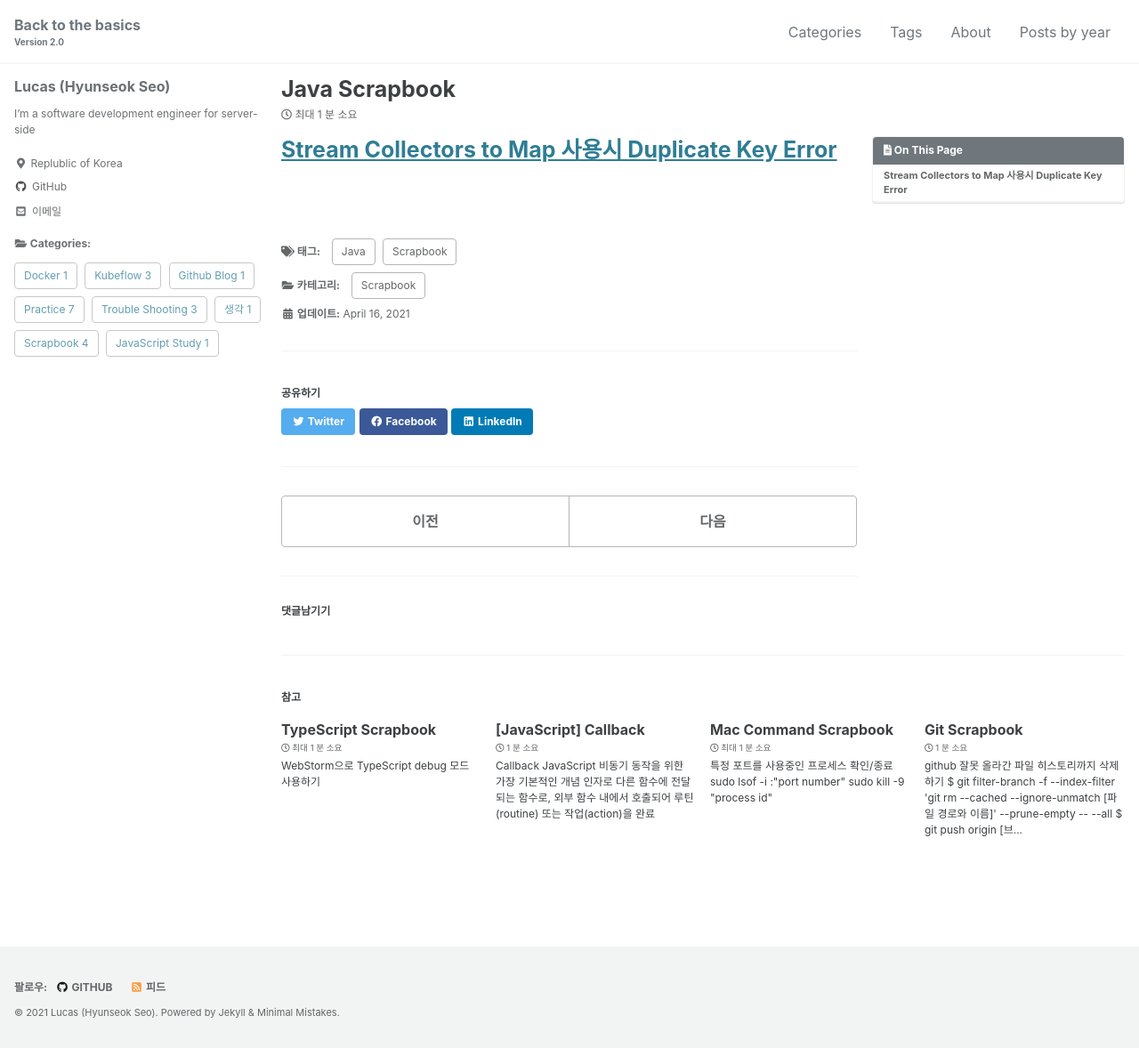
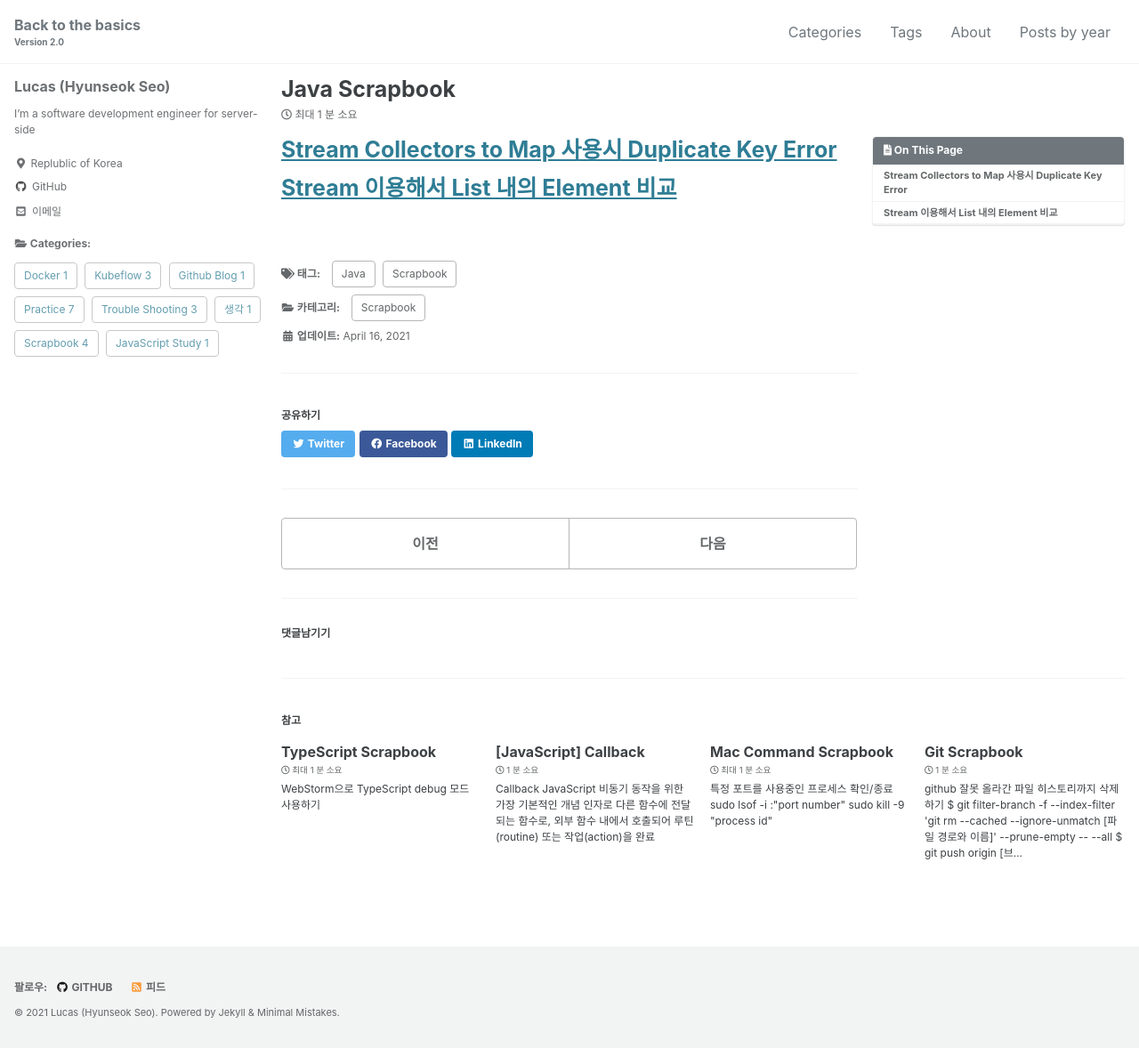
Before and after one commit to lucaseo90/lucaseo90, a Jekyll site: the page built from _posts/2021-04-16-java-scrapbook.md, in a window 1280 px wide and 1178 px high. Shown: the whole window at 89% size. Built offline with Jekyll 4.4.1, drawn with Linux system fonts in a browser that asks for light colours; cached includes are drawn as plain includes; comment, search, counter and statistics services are not loaded.

Commit message:
Create the post for java scrapbook
Comparing elements in list using stream

```diff
--- a/_posts/2021-04-16-java-scrapbook.md
+++ b/_posts/2021-04-16-java-scrapbook.md
@@ -18,3 +18,5 @@ categories:
 ---
 
 # [Stream Collectors to Map 사용시 Duplicate Key Error](https://brocess.tistory.com/170)
+
+# [Stream 이용해서 List 내의 Element 비교](https://gogo-jjm.tistory.com/17)
```
